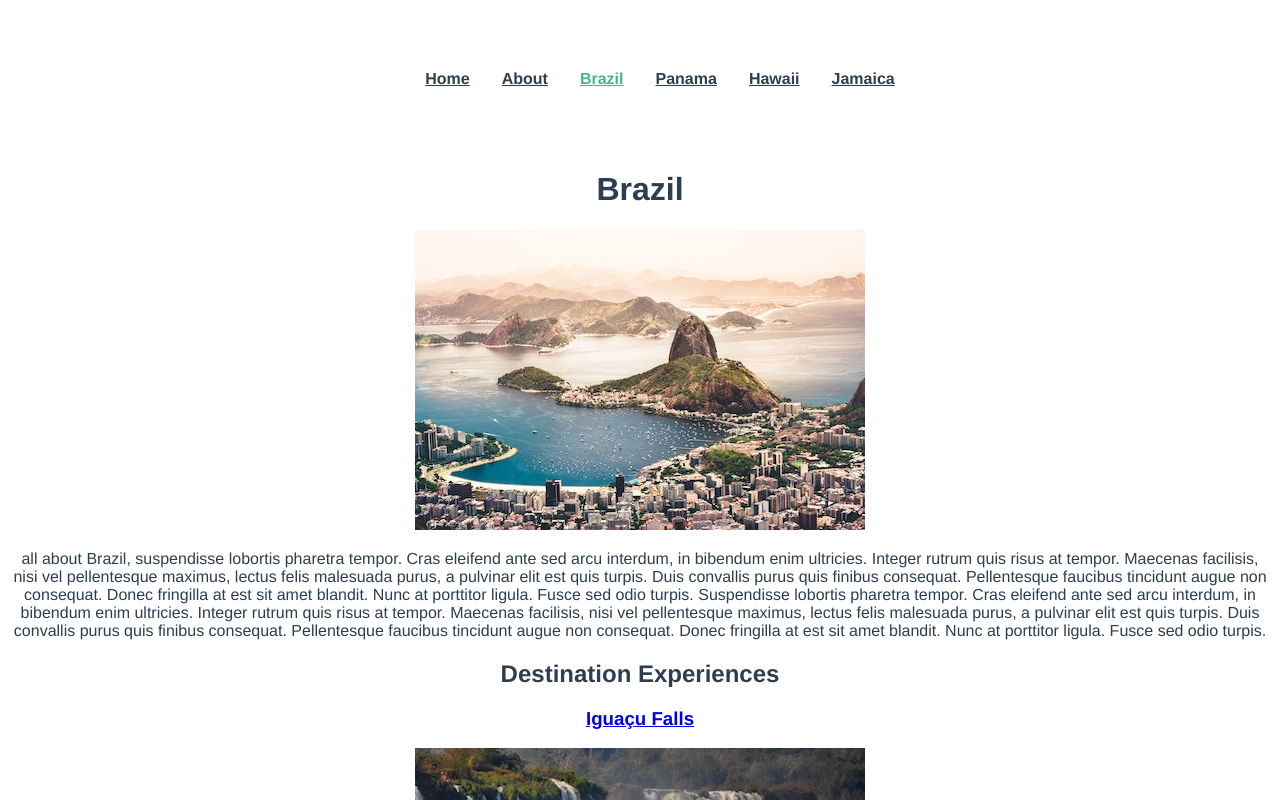
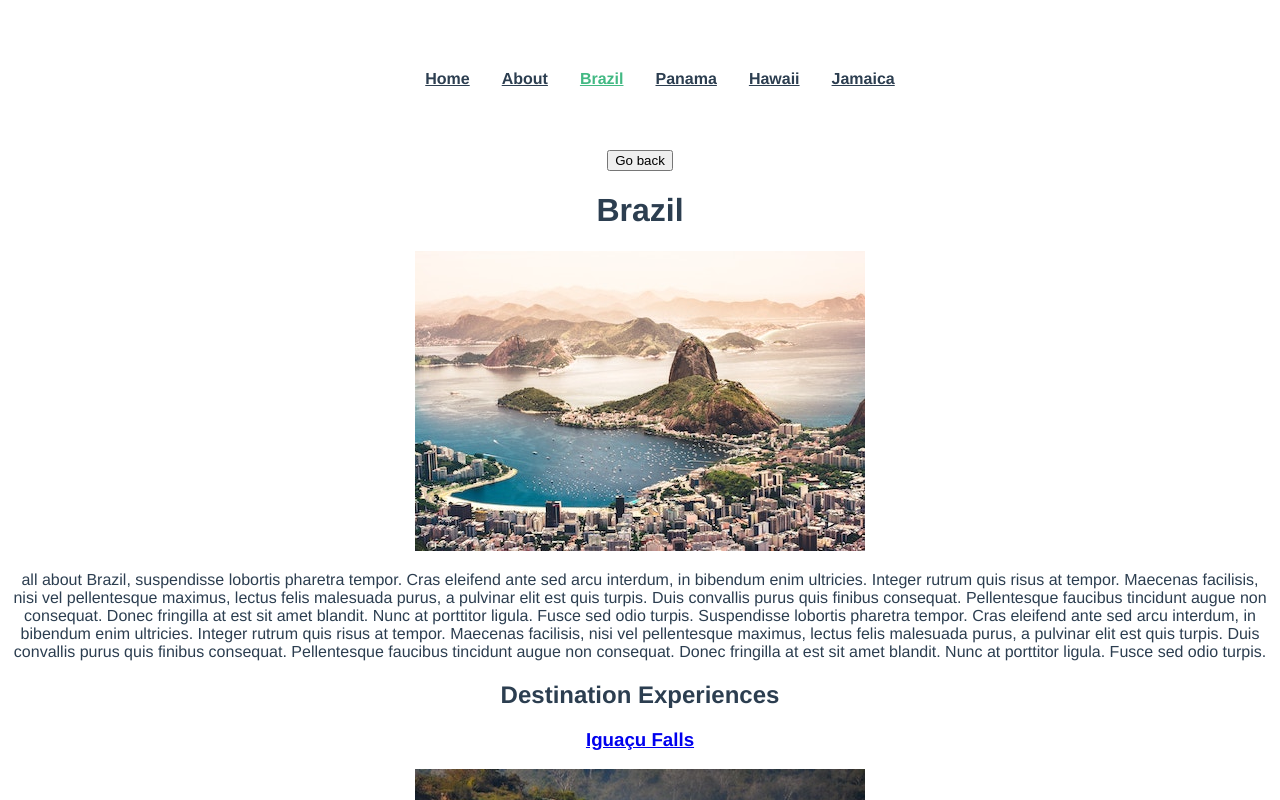
Before and after one commit to glenndimaano/vue2-travel-app, a Vue app: page /destination/brazil in a window 1280 px wide. Shown: the top 800 px of the page. Built offline with nearby package versions, Linux system fonts and the light colour scheme.

Commit message:
add go back component

```diff
--- /dev/null
+++ b/src/components/GoBack.vue
@@ -0,0 +1,15 @@
+<template>
+  <span>
+      <button @click="goBack">Go back</button>
+  </span>
+</template>
+
+<script>
+export default {
+    methods: {
+        goBack() {
+            return this.$router.go(-1)
+        }
+    }
+}
+</script>
--- a/src/views/DestinationDetails.vue
+++ b/src/views/DestinationDetails.vue
@@ -1,5 +1,6 @@
 <template>
   <div class="destination-details">
+    <GoBack />
       <h1>{{ destination.name }}</h1>
       <img :src="require(`@/assets/${destination.image}`)" :alt="destination.name">
       <p>{{ destination.description }}</p>
@@ -21,7 +22,11 @@
 
 <script>
 import store from '@/store'
+import GoBack from '@/components/GoBack'
 export default {
+  components: {
+    GoBack
+  },
   props: {
     slug: {
       type: String,
```
